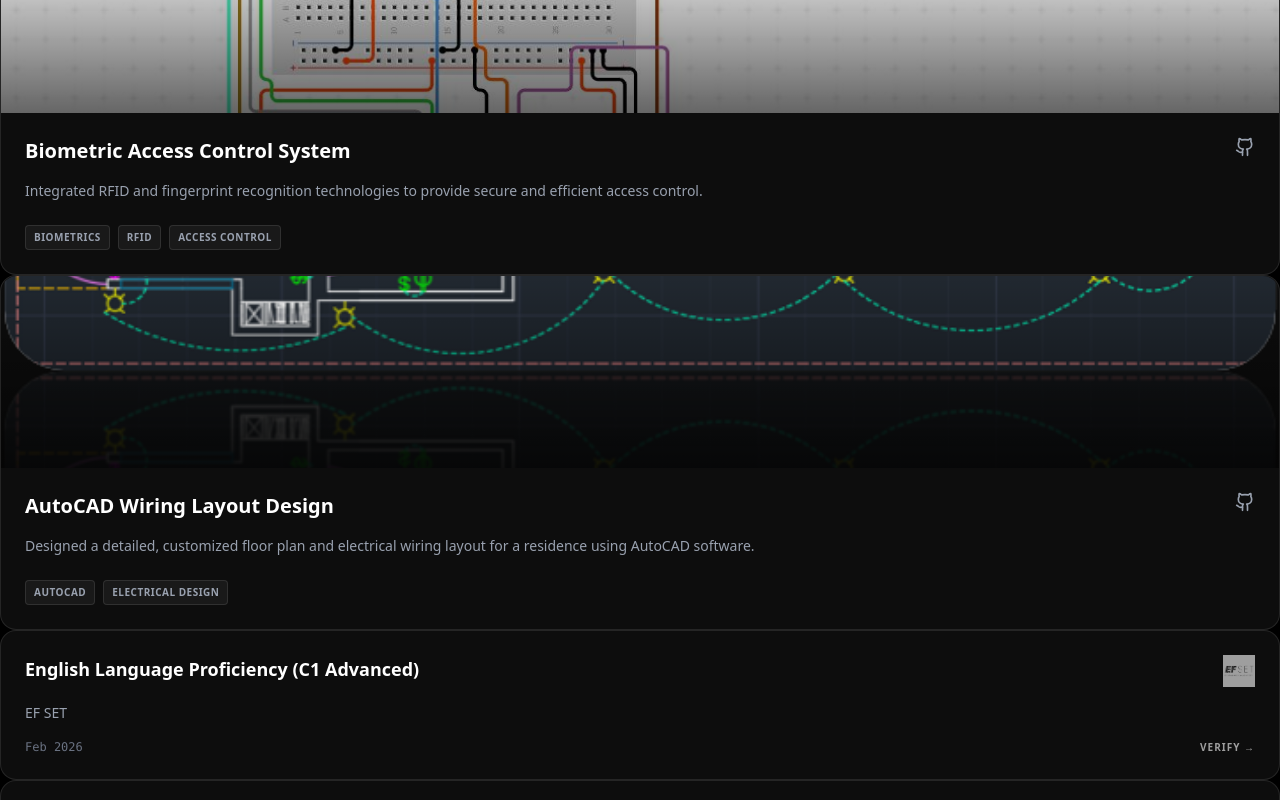
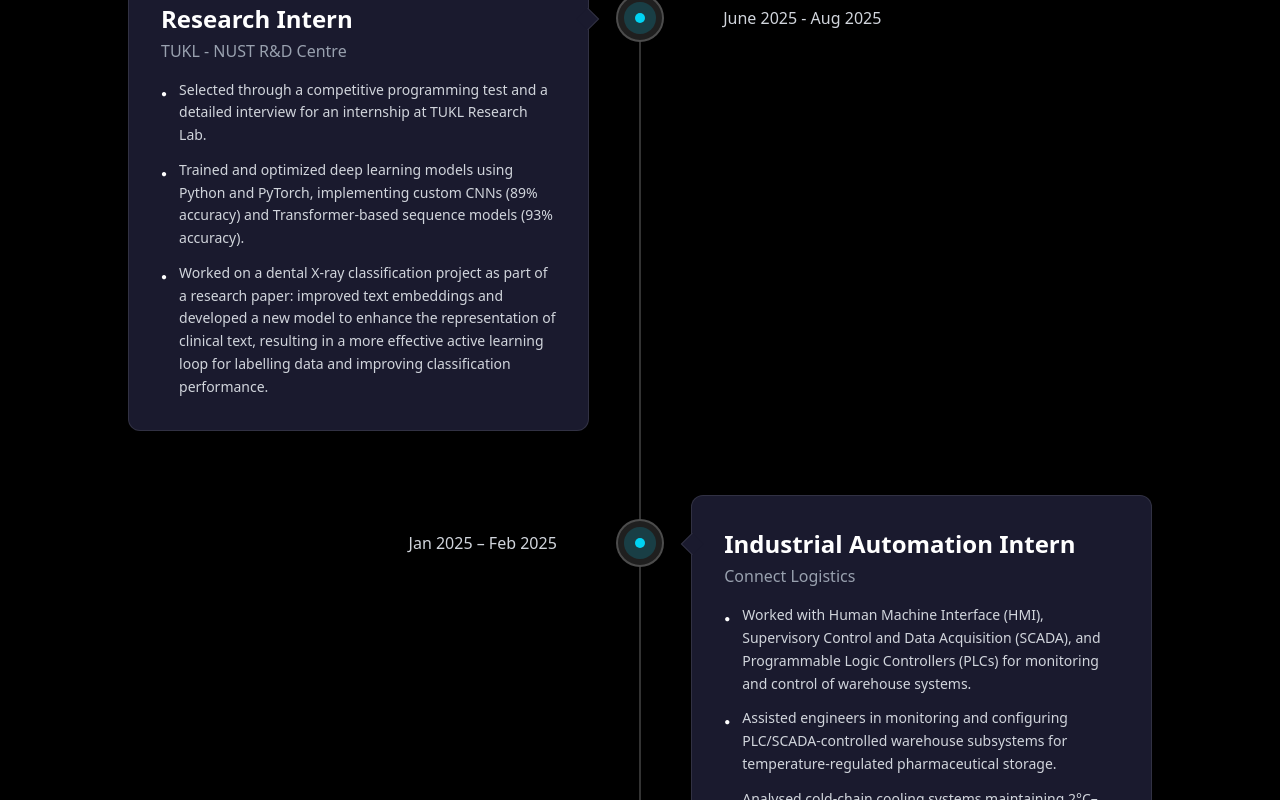
Before and after one commit to soban-zamir/soban-zamir.github.io, a React (Vite) app: page / in a window 1280 px wide. Shown: the part 1500-2300 px from the top of the page. Built offline with nearby package versions, Linux system fonts and the light colour scheme.

Commit message:
Update App.tsx

```diff
--- a/src/App.tsx
+++ b/src/App.tsx
@@ -361,70 +361,7 @@
     <div className="min-h-screen bg-black text-gray-300 font-sans selection:bg-cyan-500/30 relative overflow-x-hidden">
 
 
-    {PROJECTS.map((project, index) => (
-  <motion.div
-    key={index}
-    initial={{ opacity: 0, y: 20 }}
-    whileInView={{ opacity: 1, y: 0 }}
-    viewport={{ once: true }}
-    transition={{ delay: index * 0.1 }}
-    // "active:scale-[0.98]" gives that tactile press feel on mobile
-    className="active:scale-[0.98] transition-transform duration-200"
-  >
-    <GlassCard className="h-full flex flex-col group border-white/10 hover:border-white/40 active:border-white transition-colors">
-      <div className="relative h-48 -mx-6 -mt-6 mb-6 overflow-hidden rounded-t-2xl">
-        <img src={project.image} alt={project.title} className="w-full h-full object-cover group-hover:scale-105 transition-transform duration-500" />
-        <div className="absolute inset-0 bg-gradient-to-t from-black/60 to-transparent"></div>
-      </div>
-      <div className="flex justify-between items-start mb-4">
-        <h3 className="text-xl font-bold text-white group-hover:text-white transition-colors">{project.title}</h3>
-        <a href={project.link} className="text-gray-400 active:text-white transition-colors" target="_blank" rel="noopener noreferrer">
-          <Github className="w-5 h-5" />
-        </a>
-      </div>
-      <p className="text-gray-400 mb-6 flex-grow text-sm">{project.description}</p>
-      <div className="flex flex-wrap gap-2 mt-auto">
-        {project.tags.map(tag => (
-          <span key={tag} className="text-[10px] uppercase tracking-wider font-bold px-2 py-1 rounded bg-white/5 border border-white/10 text-gray-400">
-            {tag}
-          </span>
-        ))}
-      </div>
-    </GlassCard>
-  </motion.div>
-))}
 
-      {CERTIFICATIONS.map((cert, index) => (
-  <motion.div
-    key={index}
-    initial={{ opacity: 0, scale: 0.95 }}
-    whileInView={{ opacity: 1, scale: 1 }}
-    viewport={{ once: true }}
-    transition={{ delay: index * 0.1 }}
-    className="active:scale-[0.97] transition-transform"
-  >
-    <a href={cert.link} target="_blank" rel="noopener noreferrer" className="block h-full">
-      <GlassCard className="relative flex flex-col h-full group border-white/10 hover:border-white/40 transition-all duration-300">
-        <div className="flex justify-between items-start mb-4">
-          <h3 className="text-lg font-bold text-white pr-8">{cert.title}</h3>
-          <img
-            src={cert.logo}
-            alt={cert.issuer}
-            className="w-8 h-8 object-contain opacity-60 group-active:opacity-100 transition-opacity"
-          />
-        </div>
-        <div className="text-gray-400 text-sm mb-4 font-medium">{cert.issuer}</div>
-        <div className="mt-auto flex items-center justify-between">
-          <span className="text-xs font-mono text-gray-500">{cert.date}</span>
-          {/* Changed: visible on mobile, moves slightly on desktop hover */}
-          <span className="text-[10px] font-bold text-white opacity-60 group-hover:opacity-100 uppercase tracking-widest transition-all">
-            Verify →
-          </span>
-        </div>
-      </GlassCard>
-    </a>
-  </motion.div>
-))}
 
       {/* The Moving Grid - Sharp, Clear, and Structured */}
       <MovingGrid />
```
